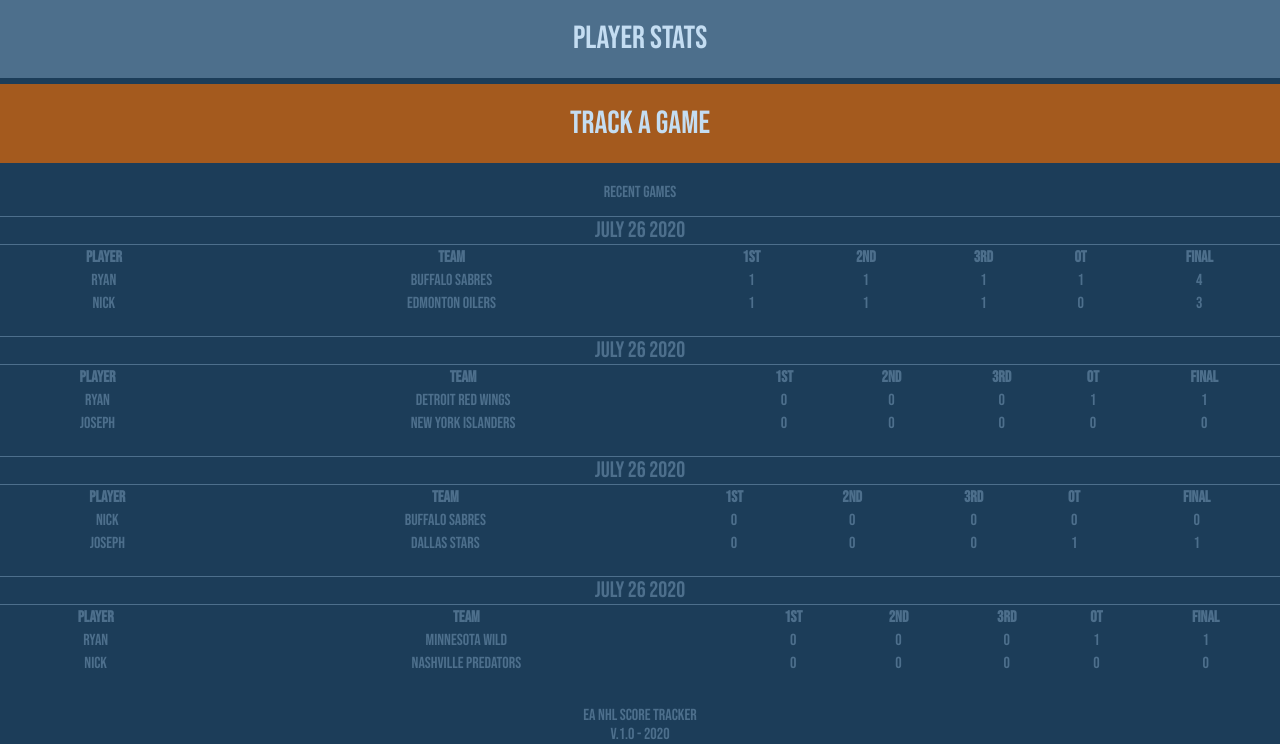
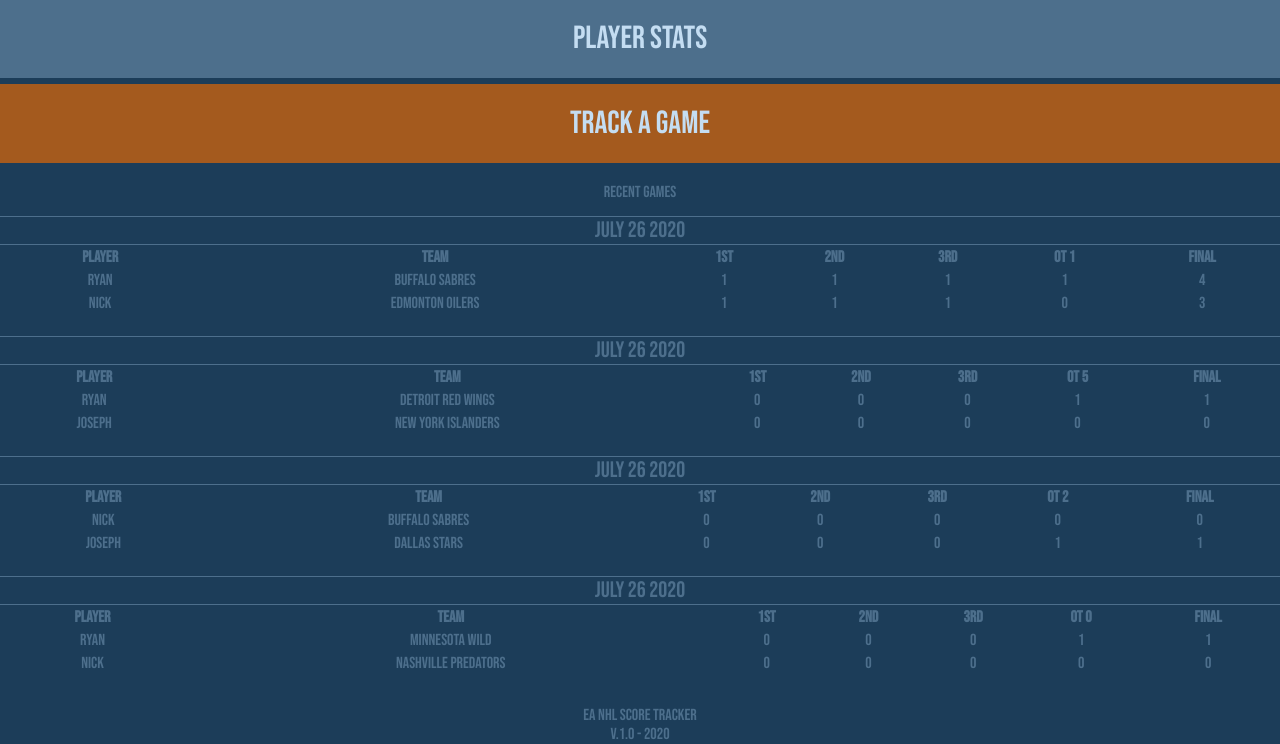
Before and after one commit to ryanfmilne/nhl-game-tracker, a Flask app: page /tracker in a window 1280 px wide. Shown: the part 366-1110 px from the top of the page. Run offline with Flask 2, Linux system fonts and the light colour scheme; data comes from the database, SQL or seed files in the repository; both versions use the stored data as it was after the commit; some libraries are stand-ins or nearby versions.

Commit message:
Overtime counter db integration now functional

```diff
--- a/app.py
+++ b/app.py
@@ -78,7 +78,7 @@
 		home_3 = request.form['home-period-3']
 		home_overtime_1 = request.form['home-ot-1']
 
-		ot_countner = request.form['ot-count']
+		ot_counter = request.form['ot-count']
 		ot_counter = int(ot_counter)
 		# Add each period score to create a final variable
 		away_final_score = int(away_1) + int(away_2) + int(away_3) + int(away_overtime_1)
@@ -103,7 +103,7 @@
 
 			home_final=home_final_score,
 
-
+			ot_count=ot_counter
 
 			)
 		db.session.add(all_games)
@@ -117,9 +117,9 @@
 
 # db.create_all()
 
-if __name__ == "__main__":
-	app.run(debug=True)
+# if __name__ == "__main__":
+# 	app.run(debug=True)
 
 
-# if __name__ == "__main__":
-# 	app.run(host='0.0.0.0', threaded=True, debug=True)
+if __name__ == "__main__":
+	app.run(host='0.0.0.0', threaded=True, debug=True)
--- a/templates/tracker.html
+++ b/templates/tracker.html
@@ -36,7 +36,7 @@
 							<th>1st</th>
 							<th>2nd</th>
 							<th>3rd</th>
-							<th>OT</th>
+							<th>OT <span>{{ game.ot_count }}</span></th>
 							<th>Final</th>
 		                </tr>
 		                <tr>
@@ -282,7 +282,7 @@
 
 					<section id="period-pannel-ot-1" class="period-pannel"> <!-- OVERTIME 1 -->
 						<h3 id="ot-count-button">OVERTIME <span id="ot-count-display"></span></h3>
-						<input class="hidden" type="text" id="ot-count" name="ot-count" value="1">
+						<input class="hidden" type="number" id="ot-count" name="ot-count" value="1">
 
 						<div class='score-input score-input-away inline-flex'>
 							<div class="score-plus-minus">-</div>
@@ -819,7 +819,7 @@
 	}
 	if (otState == 1) {
 		$('#ot-count-display').text('');
-		$('#ot-count').val('1');
+		$('#ot-count').val('0');
 	} else {
 			$('#ot-count-display').text(otState);
 			$('#ot-count').val(otState);
```
Also changed, not shown: nhltracker.db.
